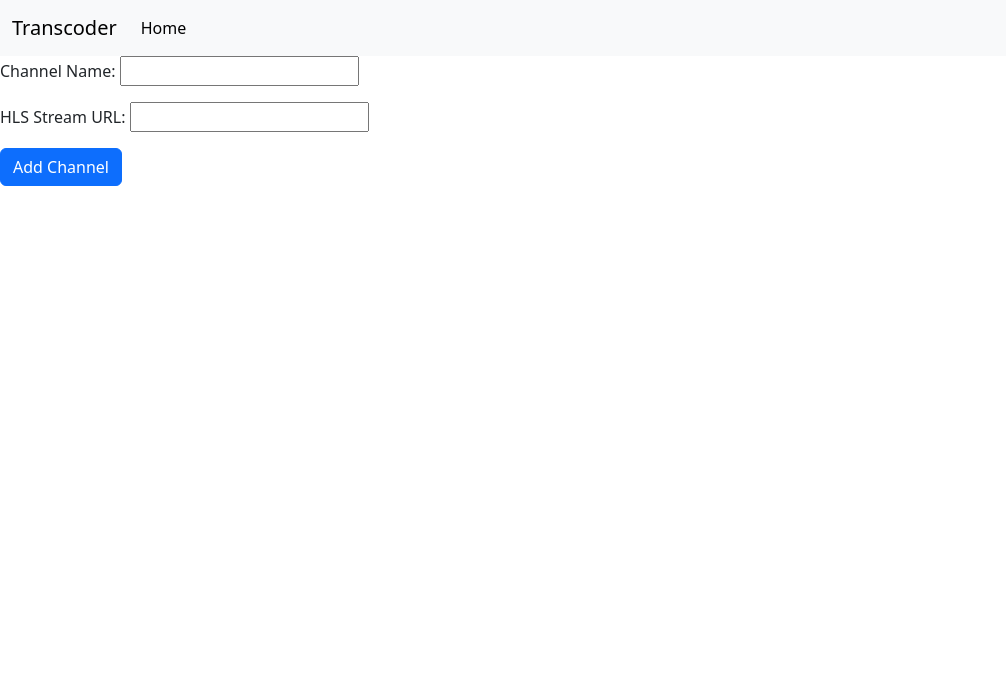
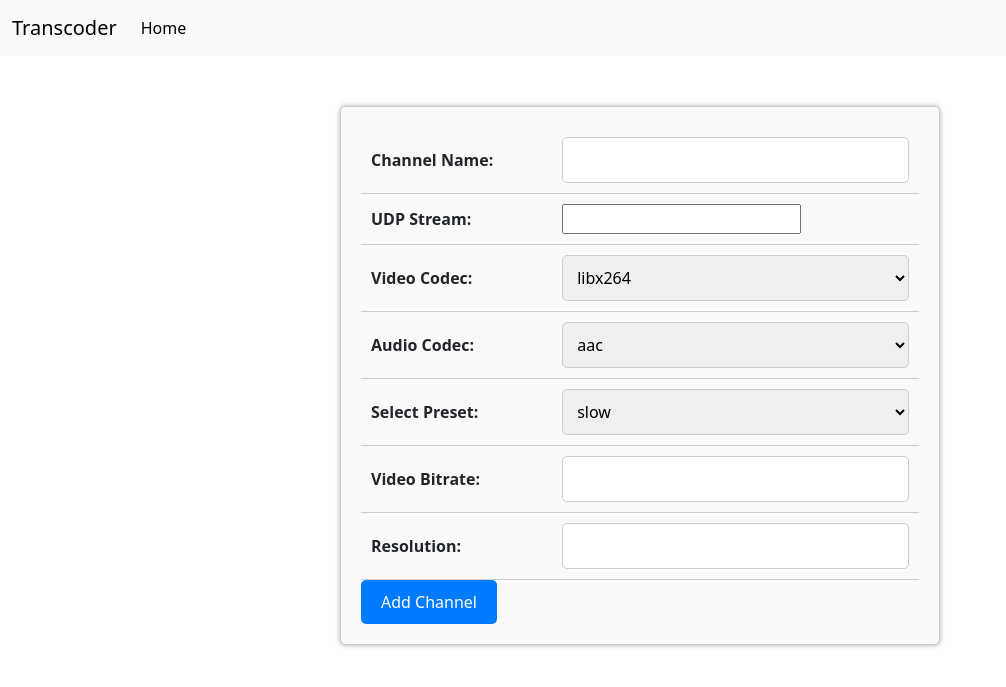
Before and after one commit to redspider001432/transcoderUI, a Django app: page /add_channel in a window 1280 px wide. Shown: the top 687 px of the page, without its empty margins (0-1006 px from the left). Run offline with Django 3.2, Linux system fonts and the light colour scheme.

Commit message:
field added

```diff
--- a/ui/app/forms.py
+++ b/ui/app/forms.py
@@ -1,5 +1,26 @@
 from django import forms
+PRESET_CHOICES = [
+    ('slow', 'slow'),
+    ('fast', 'fast'),
+    ('veryfast', 'veryfast'),
+]
+VIDEO_CHOICES =[
+    ('libx264','libx264'),
+    ('mpeg2video','mpeg2video'),
+    ('mpeg4','mpeg4')
+]
+AUDIO_CHOICES =[
+    ('aac','aac'),
+    ('aac3','aac3'),
+    ('mp2','mp2'),
+    ('mp3','mp3')
+]
 
 class ChannelForm(forms.Form):
     channel_name = forms.CharField(label='Channel Name', max_length=100)
-    hls_stream_url = forms.URLField(label='HLS Stream URL')
+    udp_stream = forms.URLField(label='UDP Stream')
+    video_codec = forms.ChoiceField(label='Video Codec',choices=VIDEO_CHOICES)
+    audio_codec = forms.ChoiceField(label='Audio Codec',choices=AUDIO_CHOICES)
+    preset = forms.ChoiceField(label='Select Preset', choices=PRESET_CHOICES, required=True)
+    video_bitrate = forms.IntegerField(label='Video Bitrate',min_value='0',max_value='6000')
+    resolution = forms.CharField(label='Resolution',max_length=100)
--- /dev/null
+++ b/ui/app/static/table.css
@@ -0,0 +1,52 @@
+form {
+    max-width: 600px;
+    margin: auto;
+    margin-top: 50px;
+    background-color: #f9f9f9;
+    border: 1px solid #ccc;
+    border-radius: 5px;
+    padding: 20px;
+    box-shadow: 0 0 5px #aaa;
+}
+
+/* Style table for form elements */
+table {
+    width: 100%;
+}
+
+/* Style table rows */
+tr {
+    border-bottom: 1px solid #ccc;
+}
+
+/* Style form labels */
+label {
+    display: block;
+    font-weight: bold;
+}
+
+/* Style table cells (td) */
+td {
+    padding: 10px;
+}
+
+/* Style input fields and select boxes */
+input[type="text"],
+input[type="number"],
+select {
+    width: 100%;
+    padding: 10px;
+    border: 1px solid #ccc;
+    border-radius: 5px;
+}
+
+/* Style form submit button */
+input[type="submit"] {
+    background-color: #007bff;
+    color: #fff;
+    padding: 10px 20px;
+    border: none;
+    border-radius: 5px;
+    cursor: pointer;
+    font-size: 16px;
+}
--- a/ui/app/templates/add_channel_form.html
+++ b/ui/app/templates/add_channel_form.html
@@ -1,10 +1,40 @@
 {% extends "base.html" %}
-
+{% load static %}
 {% block title %}Add Channel{% endblock %}
 {% block content %}
     <form method="POST" action="{% url 'add_channel' %}">
         {% csrf_token %}
-        {{ form.as_p }}
-        <input class="btn btn-primary" type="submit" value='Add Channel'>
+        <table>
+            <tr>
+                <td><label for="{{ form.channel_name.id_for_label }}">Channel Name:</label></td>
+                <td>{{ form.channel_name }}</td>
+            </tr>
+            <tr>
+                <td><label for="{{ form.udp_stream.id_for_label }}">UDP Stream:</label></td>
+                <td>{{ form.udp_stream }}</td>
+            </tr>
+            <tr>
+                <td><label for="{{ form.video_codec.id_for_label }}">Video Codec:</label></td>
+                <td>{{ form.video_codec }}</td>
+            </tr>
+            <tr>
+                <td><label for="{{ form.audio_codec.id_for_label }}">Audio Codec:</label></td>
+                <td>{{ form.audio_codec }}</td>
+            </tr>
+            <tr>
+                <td><label for="{{ form.preset.id_for_label }}">Select Preset:</label></td>
+                <td>{{ form.preset }}</td>
+            </tr>
+            <tr>
+                <td><label for="{{ form.video_bitrate.id_for_label }}">Video Bitrate:</label></td>
+                <td>{{ form.video_bitrate }}</td>
+            </tr>
+            <tr>
+                <td><label for="{{ form.resolution.id_for_label }}">Resolution:</label></td>
+                <td>{{ form.resolution }}</td>
+            </tr>
+        </table>
+        <input class="btn btn-primary" type="submit" value="Add Channel">
     </form>
+<link rel="stylesheet" type="text/css" href="{% static 'table.css' %}">
 {% endblock %}
--- a/ui/app/templates/base.html
+++ b/ui/app/templates/base.html
@@ -4,7 +4,7 @@
   <head>
     <meta charset="utf-8">
     <meta name="viewport" content="width=device-width, initial-scale=1">
-    <title>Home</title>
+    <title>{% block title %}Home{% endblock %}</title>
     <link href="https://cdn.jsdelivr.net/npm/bootstrap@5.3.2/dist/css/bootstrap.min.css" rel="stylesheet" integrity="sha384-T3c6CoIi6uLrA9TneNEoa7RxnatzjcDSCmG1MXxSR1GAsXEV/Dwwykc2MPK8M2HN" crossorigin="anonymous">
   </head>
   <body>
--- a/ui/app/views.py
+++ b/ui/app/views.py
@@ -9,9 +9,9 @@ def add_channel(request):
         form = ChannelForm(request.POST)
         if form.is_valid():
             channel_name = form.cleaned_data['channel_name']
-            hls_stream_url = form.cleaned_data['hls_stream_url']
-
-            bash_command = f"{channel_name} {hls_stream_url}"
+            udp_stream = form.cleaned_data['udp_stream']
+            preset = form.cleaned_data['preset']
+            bash_command = f"{channel_name} {udp_stream} {preset}"
 
             try:
                 subprocess.run(bash_command,shell=True,check=True)
--- a/ui/ui/settings.py
+++ b/ui/ui/settings.py
@@ -9,7 +9,7 @@ https://docs.djangoproject.com/en/3.2/topics/settings/
 For the full list of settings and their values, see
 https://docs.djangoproject.com/en/3.2/ref/settings/
 """
-
+import os
 from pathlib import Path
 
 # Build paths inside the project like this: BASE_DIR / 'subdir'.
@@ -119,7 +119,9 @@ USE_TZ = True
 # https://docs.djangoproject.com/en/3.2/howto/static-files/
 
 STATIC_URL = '/static/'
-
+STATICFILES_DIRS = [
+    os.path.join(BASE_DIR, 'app', 'static'),
+]
 # Default primary key field type
 # https://docs.djangoproject.com/en/3.2/ref/settings/#default-auto-field
 
```
